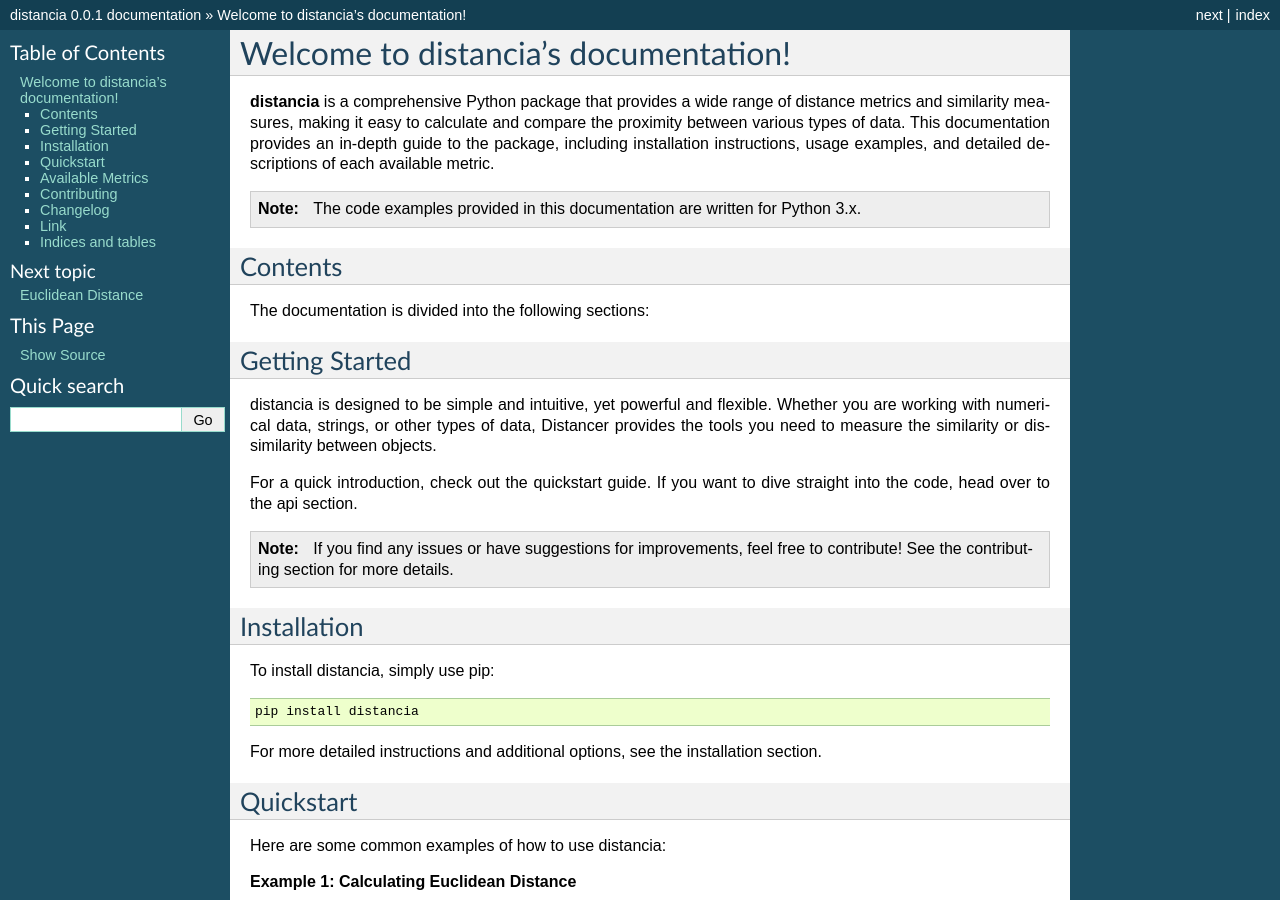
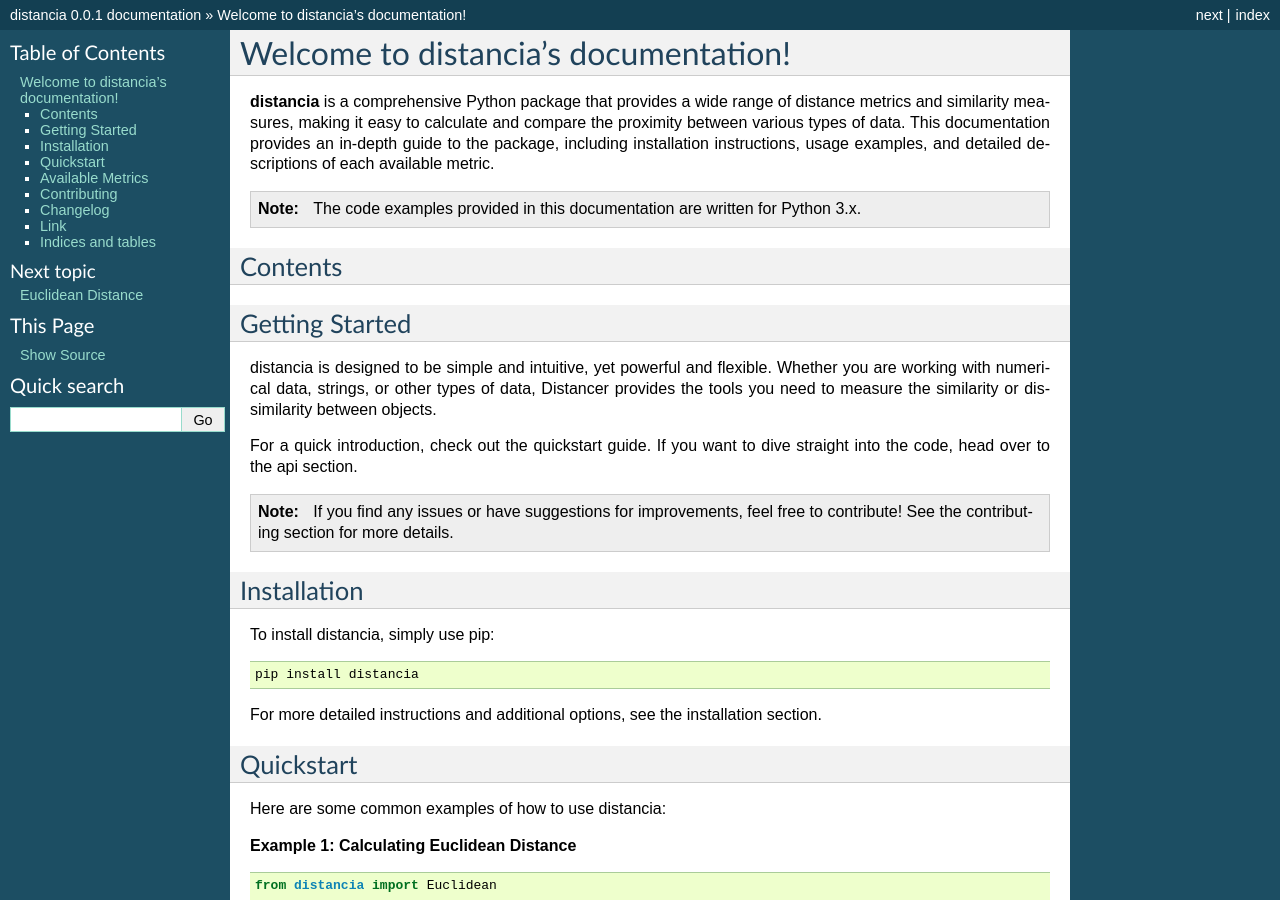
Before and after one commit to ym001/distancia, a Sphinx documentation site: the page built from docs/index.rst, in a window 1280 px wide and 900 px high. Built offline with Sphinx 7.4.7, drawn with Linux system fonts in a browser that asks for light colours.

Commit message:
Update index.rst

```diff
--- a/docs/index.rst
+++ b/docs/index.rst
@@ -14,9 +14,6 @@
 
 Contents
 --------
-
-The documentation is divided into the following sections:
-
 
 .. contents::
    :local:
```
